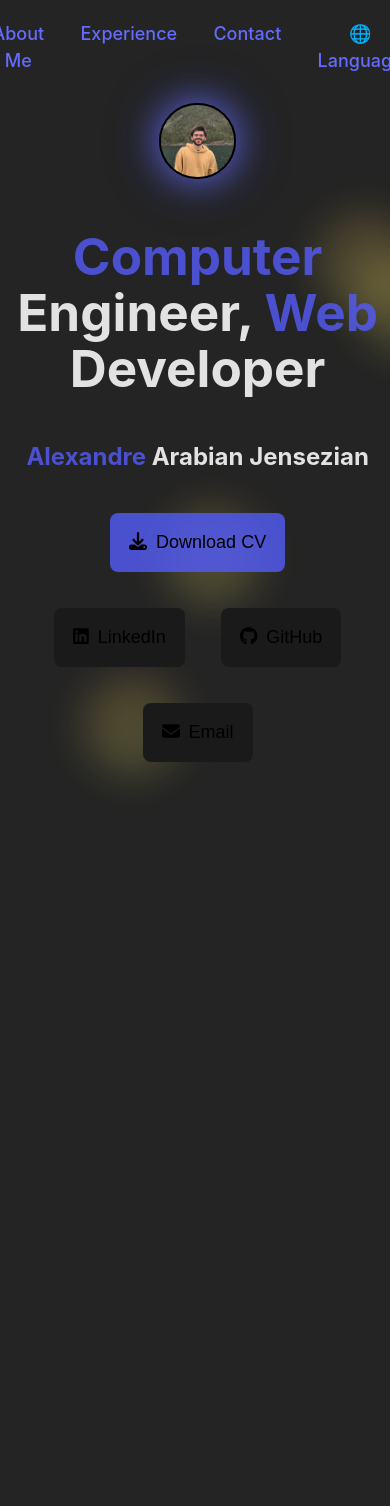
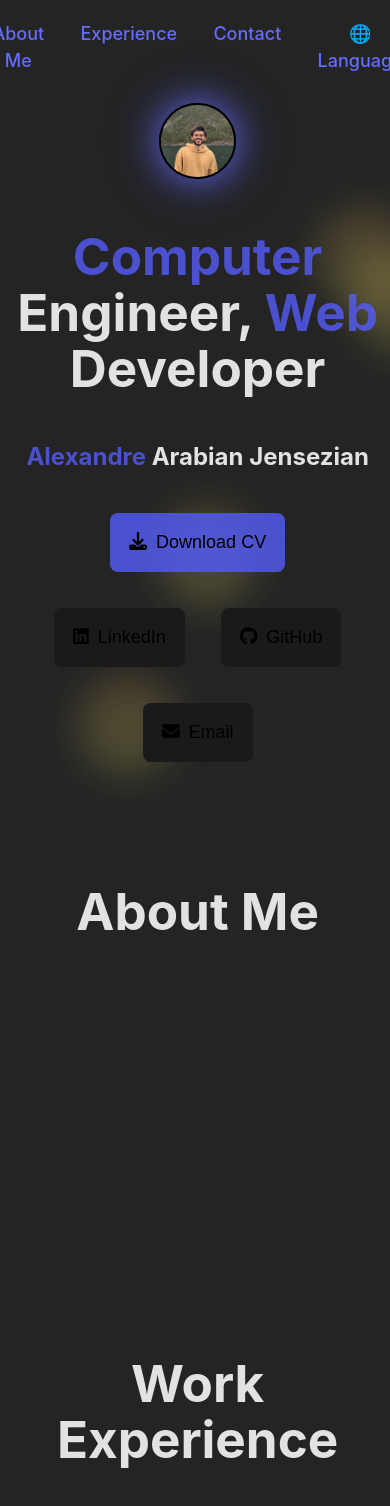
Before and after one commit to alexandrearabian/online-resume, a React (Vite) app in the folder online-resume/: page / in a window 390 px wide. Shown: the top 1506 px of the page. Built offline with nearby package versions, Linux system fonts and the light colour scheme.

Commit message:
solving for mobile v2

```diff
--- a/online-resume/src/pages/MainPage.jsx
+++ b/online-resume/src/pages/MainPage.jsx
@@ -15,11 +15,15 @@ const MainPage = () => {
     const GithubLink = "https://github.com/alexandrearabian";
 
     const isMobile = window.innerWidth <= 768;
-    const { ref: aboutRef, inView: aboutInView, entry: aboutEntry } = useInView({ rootMargin: isMobile ? '0px 0px -20% 0px' : '0px', threshold: isMobile ? 0.5 : 0 });
-    const { ref: experienceRef, inView: experienceInView, entry: experienceEntry } = useInView({ rootMargin: isMobile ? '0px 0px -20% 0px' : '-50px', threshold: isMobile ? 0.5 : 0 });
+
+    const { ref: aboutRef, inView: aboutInView, entry: aboutEntry } = useInView({ rootMargin: '0px', threshold: 0, });
+    const { ref: experienceRef, inView: experienceInView, entry: experienceEntry } = useInView({ rootMargin: '-50px', threshold: 0, });
+
     const [aboutIsVisible, setAboutIsVisible] = useState(false);
     const [experienceIsVisible, setExperienceIsVisible] = useState(false);
     const [prevY, setprevY] = useState(null);
+
+
 
     useEffect(() => {
         if (aboutEntry) {
@@ -102,11 +106,11 @@ const MainPage = () => {
                     </div>
                 </section>
                 <br id='above-about' className='filler-space' />
-                <section ref={aboutRef} id="about" className={`section ${aboutIsVisible ? '' : 'hidden-section'}`}>
+                <section ref={aboutRef} id="about" className={`section ${aboutIsVisible || isMobile ? '' : 'hidden-section'}`}>
                     <AboutMe wordInView={aboutIsVisible} />
                 </section>
                 <br id='above-experience' className='filler-space' />
-                <section ref={experienceRef} id="experience" className={`section ${experienceIsVisible ? '' : 'hidden-section'}`}>
+                <section ref={experienceRef} id="experience" className={`section ${experienceIsVisible || isMobile ? '' : 'hidden-section'}`}>
                     <Experience wordInView={experienceIsVisible} />
                 </section>
 
```
